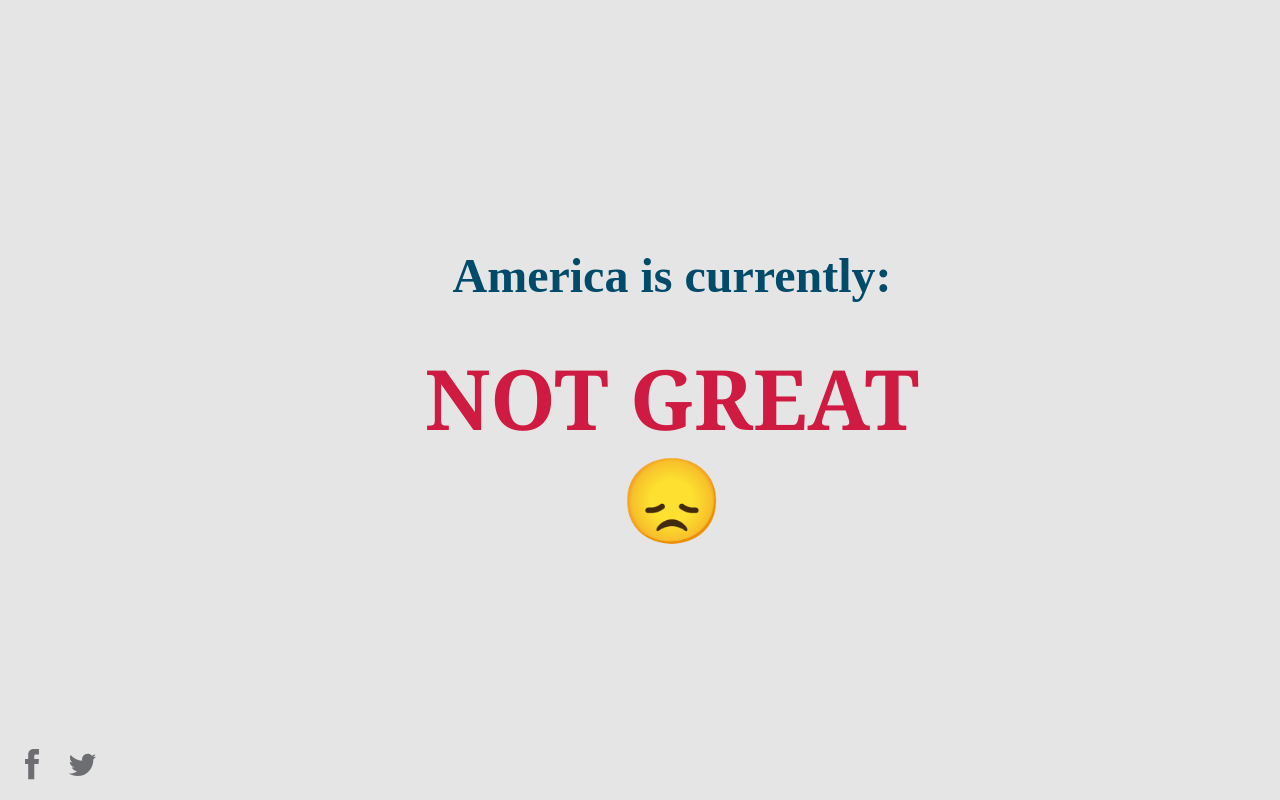
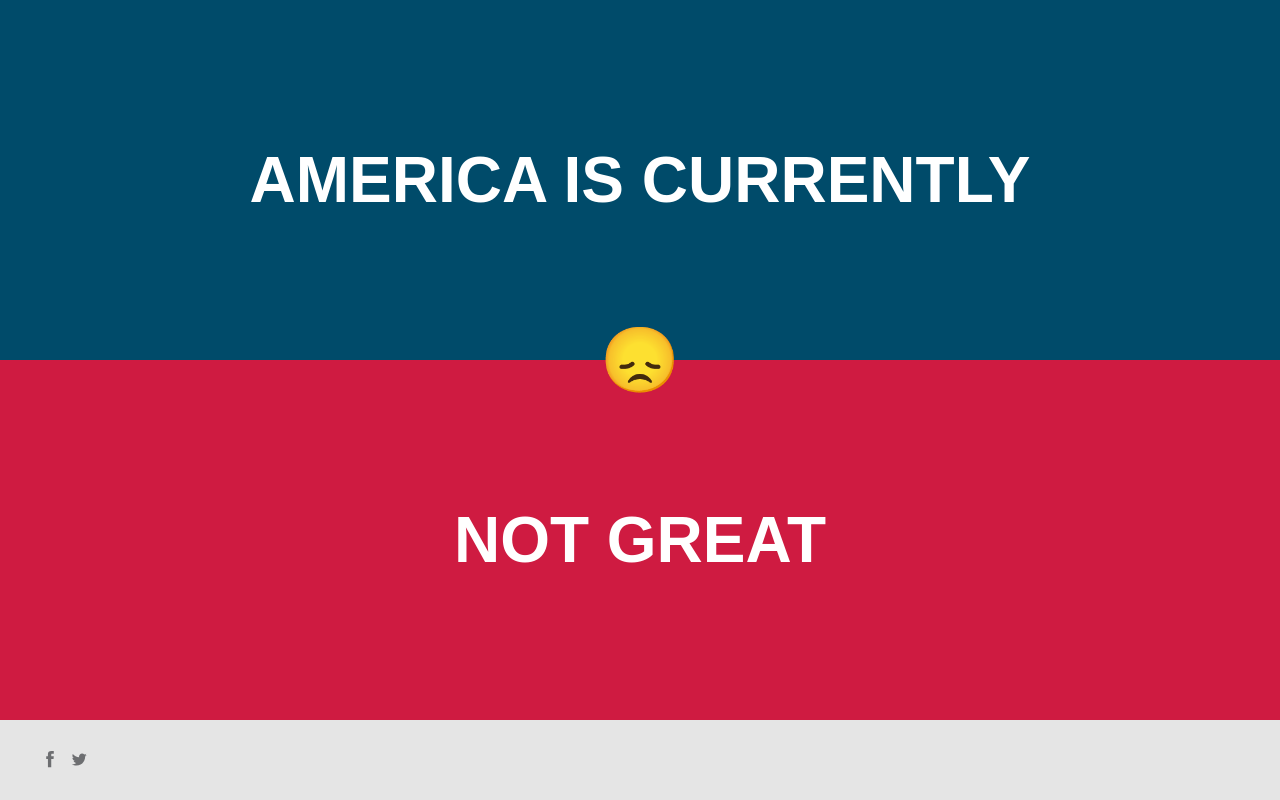
Before and after one commit to peduarte/greatstatusupdate, a plain HTML site: page index.html in a window 1280 px wide. Drawn offline with Linux system fonts and the light colour scheme.

Commit message:
🎨 Update style

```diff
--- a/index.html
+++ b/index.html
@@ -30,15 +30,16 @@
 
 		body {
 			display: flex;
-            justify-content: center;
+			justify-content: flex-start;
 			flex-direction: column;
 
-            background: #e5e5e5;
-            color: #004b6a;
-            padding-left: 5%;
-            font-size: 3vmin;
+			background: white;
+			color: white;
+
+			font-family: Arial;
 			line-height: 1;
 			text-align: center;
+			-webkit-font-smoothing: antialiased;
 		}
 
 		a {
@@ -46,39 +47,60 @@
 			text-decoration: none;
 		}
 
-        .share {
+		h1, h2 {
+			font-family: 2vw;
+			text-transform: uppercase;
+			font-size: 5vw;
+
+			height: 45vh;
+			background: #004b6a;
+			display: flex;
+			flex-direction: column;
+			justify-content: center;
+		}
+
+		h2 {
+			background: #cf1b41;
+		}
+
+		span {
 			position: fixed;
-            bottom: 10px;
-            left: 10px;
+			top: calc(50% - 5vh);
+			width: 100%;
+			transform: translateY(-50%);
+			left: 0;
+			font-size: 5vmax;
+		}
+
+		h3 {
+			font-size: 6.5vmax;
+			font-weight: 400;
+			margin: 0.25em 0;
 		}
 
 		.share svg {
-            width: 44px;
-            height: 44px;
+			width: 3vh;
+			height: 3vh;
 			fill: #6D6E71;
 		}
 
-        h1 {
-            margin-bottom: 1em;
+		footer {
+			height: 10vh;
+			display: flex;
+			align-items: center;
+			padding: 0 3%;
+			background: #e5e5e5;
 		}
-
-        h2, h3 {
-            font-family: "Georgia";
-            /*font-style: italic;*/
-            font-size: 6.5vw;
-            color: #cf1b41;
-            margin: 0.1em 0;
-        }
-
 	</style>
 </head>
 
 <body>
 
-    <h1>America is currently:</h1>
-    <h2>NOT GREAT</h2>
-    <h3>😞</h3>
+	<h1>America is currently</h1>
+	<h2>Not great</h2>
+	<span>😞</span>
 
+	<footer>
 		<div class="share">
 			<a id="facebook" href="https://www.facebook.com/sharer/sharer.php?u=http://greatstatusupdate.com&title=The Great Status Update" target="_blank">
 				<svg viewBox="0 0 512 512"><path d="M211.9 197.4h-36.7v59.9h36.7V433.1h70.5V256.5h49.2l5.2-59.1h-54.4c0 0 0-22.1 0-33.7 0-13.9 2.8-19.5 16.3-19.5 10.9 0 38.2 0 38.2 0V82.9c0 0-40.2 0-48.8 0 -52.5 0-76.1 23.1-76.1 67.3C211.9 188.8 211.9 197.4 211.9 197.4z"/></svg>
@@ -87,6 +109,8 @@
 				<svg viewBox="0 0 512 512"><path d="M419.6 168.6c-11.7 5.2-24.2 8.7-37.4 10.2 13.4-8.1 23.8-20.8 28.6-36 -12.6 7.5-26.5 12.9-41.3 15.8 -11.9-12.6-28.8-20.6-47.5-20.6 -42 0-72.9 39.2-63.4 79.9 -54.1-2.7-102.1-28.6-134.2-68 -17 29.2-8.8 67.5 20.1 86.9 -10.7-0.3-20.7-3.3-29.5-8.1 -0.7 30.2 20.9 58.4 52.2 64.6 -9.2 2.5-19.2 3.1-29.4 1.1 8.3 25.9 32.3 44.7 60.8 45.2 -27.4 21.4-61.8 31-96.4 27 28.8 18.5 63 29.2 99.8 29.2 120.8 0 189.1-102.1 185-193.6C399.9 193.1 410.9 181.7 419.6 168.6z"/></svg>
 			</a>
 		</div>
+	</footer>
+
 
 	<script>
 		function addClass(element, className) {
```
Lines whose indentation alone changed are shown as unchanged.
